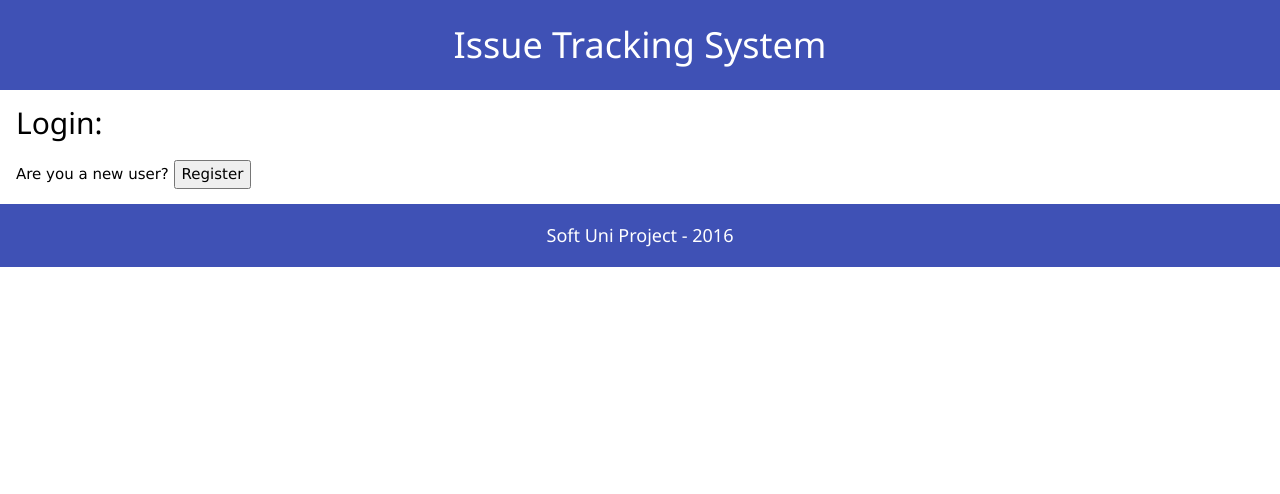
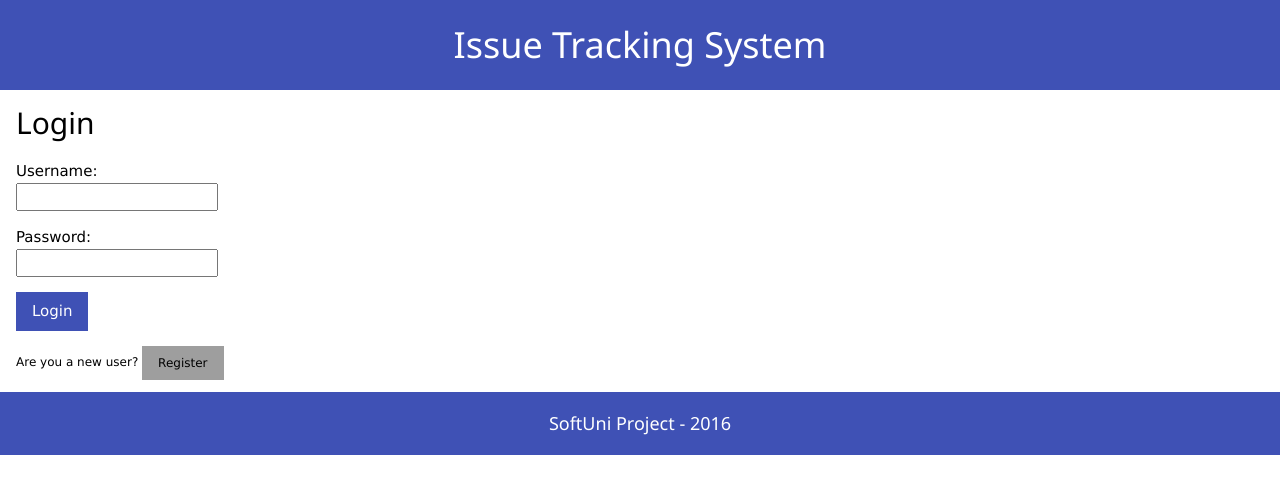
Before and after one commit to mihail-stefanov/Issue-Tracking-System, a plain HTML site: page app/index.html in a window 1280 px wide. Both pictures are taken after a click on the button "Login". Drawn offline with nearby package versions, Linux system fonts and the light colour scheme; some packages are replaced by stand-ins of ours.

Commit message:
Created forms for user registration and login.

```diff
--- a/app/index.html
+++ b/app/index.html
@@ -31,7 +31,7 @@
 
         <footer class="w3-container w3-theme w3-padding w3-indigo">
             <div class="w3-center">
-                <h5>Soft Uni Project - 2016</h5>
+                <h5>SoftUni Project - 2016</h5>
             </div>
         </footer>
 
--- a/app/templates/initial-screen.html
+++ b/app/templates/initial-screen.html
@@ -4,22 +4,80 @@
         <div ng-switch-when="welcome">
             <h2>Welcome to the Issue Tracket System!</h2>
             <h3>Please choose an option:</h3>
-            <p><button ng-click="showLoginForm()">Login</button></p>
-            <p><button ng-click="showRegisterForm()">Register</button></p>
+            <p>
+                <button ng-click="showLoginForm()" class="w3-btn w3-indigo">Login</button>
+            </p>
+            <p>
+                <button ng-click="showRegisterForm()" class="w3-btn w3-indigo">Register</button>
+            </p>
         </div>
 
         <div ng-switch-when="login">
-            <h2>Login:</h2>
-            <p>Are you a new user? <button ng-click="showRegisterForm()">Register</button></p>
+            <h2>Login</h2>
+
+            <form name="loginForm">
+                <p>
+                    <label for="username">
+                        Username: <br>
+                        <input type="email" id="username" name="email" required>
+                    </label>
+                </p>
+
+                <p>
+                    <label for="password">
+                        Password: <br>
+                        <input type="password" id="password" required>
+                    </label>
+                </p>
+
+                <p>
+                    <input type="submit" value="Login" class="w3-btn w3-indigo">
+                </p>
+            </form>
+
+            <p class="w3-small">Are you a new user?
+                <button ng-click="showRegisterForm()" class="w3-btn w3-grey">Register</button>
+            </p>
         </div>
 
         <div ng-switch-when="register">
             <h2>Register</h2>
-            <p>Do you already have an account? <button ng-click="showLoginForm()">Login</button></p>
+
+            <form name="registerForm">
+                <p>
+                    <label for="email">
+                        Email: <br>
+                        <input type="email" id="email" name="email" required>
+                    </label>
+                </p>
+
+                <p>
+                    <label for="password">
+                        Password: <br>
+                        <input type="password" id="password" required>
+                    </label>
+                </p>
+
+                <p>
+                    <label for="confirmPassword">
+                        Confirm password: <br>
+                        <input type="password" id="confirmPassword" required>
+                    </label>
+                </p>
+
+                <p>
+                    <input type="submit" value="Register" class="w3-btn w3-indigo">
+                </p>
+            </form>
+
+            <p class="w3-small">Do you already have an account?
+                <button ng-click="showLoginForm()" class="w3-btn w3-grey">Login</button>
+            </p>
         </div>
 
         <div ng-switch-when="dashboard">
 
         </div>
+
     </div>
 </div>
```
Also changed, not shown: app/scripts/controllers/initial-screen-controller.js (line endings or trailing spaces).
